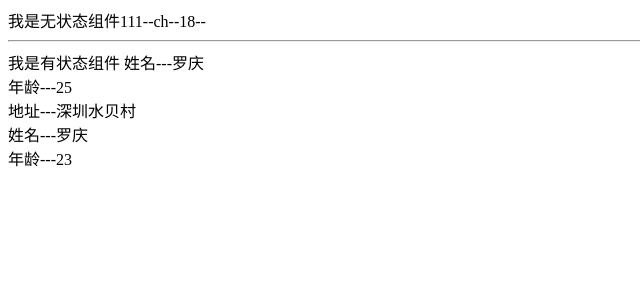
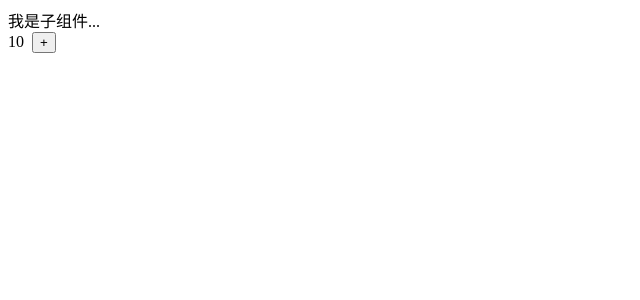
Before and after one commit to Duanzihuang/webpack_react, a React app: page / in a window 1280 px wide. Shown: the top 300 px of the page, without its empty margins (0-640 px from the left). Built offline with nearby package versions, Linux system fonts and the light colour scheme.

Commit message:
5-子组件传值给父组件(通过回调函数的方式)

```diff
--- a/package.json
+++ b/package.json
@@ -24,6 +24,7 @@
   },
   "devDependencies": {
     "@babel/core": "^7.3.4",
+    "@babel/plugin-proposal-class-properties": "^7.3.4",
     "@babel/preset-react": "^7.0.0",
     "babel-loader": "^8.0.5",
     "css-loader": "^2.1.1",
--- a/src/App.jsx
+++ b/src/App.jsx
@@ -4,6 +4,7 @@ import "./App.less"
 // 导入组件
 import NoStateComponent from '@/NoStateComponent'
 import StateComponent from '@/StateComponent'
+import Counter from '@/Counter'
 
 const chenhuanStyle = {
     color:'green',
@@ -12,12 +13,19 @@ const chenhuanStyle = {
 
 // 类组件(有状态组件)
 class App extends React.Component{
+
+    getChildValue = data => {
+        console.log("-----我是父组件----")
+        console.log(data)
+    }
+
     // render 是react的声明周期函数之一，用来渲染组件的内容
     render(){
         return <div>
-            <NoStateComponent name="ch" sex="男" age={18} isMan={true}/>
+            {/* <NoStateComponent name="ch" sex="男" age={18} isMan={true}/>
             <hr/>
-            <StateComponent name="罗庆" sex="男" age={23}/>
+            <StateComponent name="罗庆" sex="男" age={23}/> */}
+            <Counter initCount={10} callback={this.getChildValue}/>
         </div>
     }
 
--- /dev/null
+++ b/src/components/Counter.jsx
@@ -0,0 +1,54 @@
+import React, { Component } from "react";
+import PropTypes from "prop-types";
+
+class Counter extends Component {
+  constructor(props) {
+    super();
+
+    this.state = {
+      count: props.initCount
+    };
+  }
+
+  // 加了static的属性，就是静态属性，访问的时候，必须使用类名.属性来访问
+  static propTypes = {
+    initCount: PropTypes.number,
+    callback: PropTypes.func
+  };
+
+  static defaultProps = {
+    initCount: 100
+  };
+
+  add = () => {
+    // 异步执行
+    this.setState(
+      {
+        count: this.state.count + 1
+      },
+      () => {
+        // console.log("设置值完毕...",this.state.count)
+
+        this.props.callback(this.state.count);
+      }
+    );
+  };
+
+  render() {
+    return (
+      <div>
+        我是子组件...
+        <br />
+        {this.state.count}&nbsp;&nbsp;<button onClick={this.add}>+</button>
+      </div>
+    );
+  }
+}
+
+// 静态属性
+// Counter.propTypes = {
+//   initCount: PropTypes.number,
+//   name:PropTypes.string
+// };
+
+export default Counter;
--- a/src/components/StateComponent.jsx
+++ b/src/components/StateComponent.jsx
@@ -2,7 +2,7 @@ import React,{Component} from 'react'
 
 export default class StateComponent extends Component{
     constructor(props){
-        super()
+        super(props)
 
         // console.log(props)
         // props.name = "孙玉成"
@@ -14,9 +14,42 @@ export default class StateComponent extends Component{
             age:25,
             address:'深圳水贝村'
         }
+
+        // this.clickMe = this.clickMe.bind(this)
+    }
+
+    // clickMe(){
+    //     console.log("1111111111111",this)
+    // }
+
+    // clickMe = () => {
+    //     console.log("22222",this)
+    // }
+
+    // clickMe2(e,name){
+    //     console.log(name)
+    //     console.log(this)
+    //     console.log(e)
+    // }
+
+    clickMe2 = (e,name) => {
+        // console.log(name)
+        // console.log(this)
+        // console.log(e)
+
+        // this.props.name = '孙玉成'
+
+        // this.state.name = '孙悟空'
+
+        //异步的操作
+        this.setState({
+            name:'孙悟空'
+        })
+        console.log(this.state)
     }
 
     render(){
+        console.log("-------------render---------")
         const {age,address} = this.state
         // console.log(this.props)
         const {name,age:age2} = this.props
@@ -29,6 +62,13 @@ export default class StateComponent extends Component{
                 <br/>
                 姓名---{name}<br/>
                 年龄---{age2}<br/>
+                {/* 无参 */}
+                {/* <button onClick={this.clickMe.bind(this)}>更改值</button> */}
+                {/* <button onClick={this.clickMe}>更改值</button> */}
+                {/* 有参 */}
+                {/* 这种写法不行 */}
+                {/* <button onClick={this.clickMe2('陈焕')}>更改值</button> */}
+                <button onClick={()=>{this.clickMe2(event,'陈焕')}}>更改值</button>
             </div>
         )
     }
```
Also changed, not shown: .babelrc, 2 other files (tests, documents, lock files or other folders).
